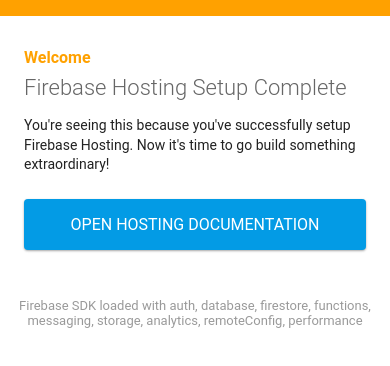
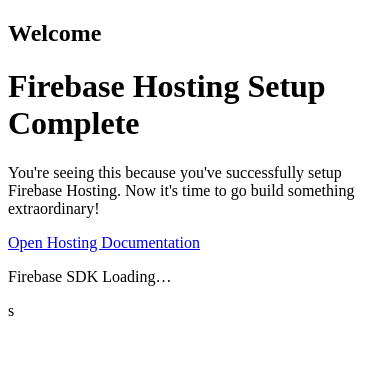
Before and after one commit to garyboyle/communication-angel, a plain HTML site: page public/index.html in a window 390 px wide. Drawn offline with Linux system fonts and the light colour scheme; some packages are replaced by stand-ins of ours.

Commit message:
Updating the index page

```diff
--- a/public/index.html
+++ b/public/index.html
@@ -3,40 +3,7 @@
   <head>
     <meta charset="utf-8">
     <meta name="viewport" content="width=device-width, initial-scale=1">
-    <title>Welcome to Firebase Hosting</title>
-
-    <!-- update the version number as needed -->
-    <script defer src="/__/firebase/9.9.3/firebase-app-compat.js"></script>
-    <!-- include only the Firebase features as you need -->
-    <script defer src="/__/firebase/9.9.3/firebase-auth-compat.js"></script>
-    <script defer src="/__/firebase/9.9.3/firebase-database-compat.js"></script>
-    <script defer src="/__/firebase/9.9.3/firebase-firestore-compat.js"></script>
-    <script defer src="/__/firebase/9.9.3/firebase-functions-compat.js"></script>
-    <script defer src="/__/firebase/9.9.3/firebase-messaging-compat.js"></script>
-    <script defer src="/__/firebase/9.9.3/firebase-storage-compat.js"></script>
-    <script defer src="/__/firebase/9.9.3/firebase-analytics-compat.js"></script>
-    <script defer src="/__/firebase/9.9.3/firebase-remote-config-compat.js"></script>
-    <script defer src="/__/firebase/9.9.3/firebase-performance-compat.js"></script>
-    <!--
-      initialize the SDK after all desired features are loaded, set useEmulator to false
-      to avoid connecting the SDK to running emulators.
-    -->
-    <script defer src="/__/firebase/init.js?useEmulator=true"></script>
-
-    <style media="screen">
-      body { background: #ECEFF1; color: rgba(0,0,0,0.87); font-family: Roboto, Helvetica, Arial, sans-serif; margin: 0; padding: 0; }
-      #message { background: white; max-width: 360px; margin: 100px auto 16px; padding: 32px 24px; border-radius: 3px; }
-      #message h2 { color: #ffa100; font-weight: bold; font-size: 16px; margin: 0 0 8px; }
-      #message h1 { font-size: 22px; font-weight: 300; color: rgba(0,0,0,0.6); margin: 0 0 16px;}
-      #message p { line-height: 140%; margin: 16px 0 24px; font-size: 14px; }
-      #message a { display: block; text-align: center; background: #039be5; text-transform: uppercase; text-decoration: none; color: white; padding: 16px; border-radius: 4px; }
-      #message, #message a { box-shadow: 0 1px 3px rgba(0,0,0,0.12), 0 1px 2px rgba(0,0,0,0.24); }
-      #load { color: rgba(0,0,0,0.4); text-align: center; font-size: 13px; }
-      @media (max-width: 600px) {
-        body, #message { margin-top: 0; background: white; box-shadow: none; }
-        body { border-top: 16px solid #ffa100; }
-      }
-    </style>
+    <title>Communication Angel</title>
   </head>
   <body>
     <div id="message">
@@ -45,45 +12,6 @@
       <p>You're seeing this because you've successfully setup Firebase Hosting. Now it's time to go build something extraordinary!</p>
       <a target="_blank" href="https://firebase.google.com/docs/hosting/">Open Hosting Documentation</a>
     </div>
-    <p id="load">Firebase SDK Loading&hellip;</p>
-
-    <script>
-      document.addEventListener('DOMContentLoaded', function() {
-        const loadEl = document.querySelector('#load');
-        // // 🔥🔥🔥🔥🔥🔥🔥🔥🔥🔥🔥🔥🔥🔥🔥🔥🔥🔥🔥🔥🔥🔥🔥🔥🔥🔥🔥🔥🔥🔥🔥
-        // // The Firebase SDK is initialized and available here!
-        //
-        // firebase.auth().onAuthStateChanged(user => { });
-        // firebase.database().ref('/path/to/ref').on('value', snapshot => { });
-        // firebase.firestore().doc('/foo/bar').get().then(() => { });
-        // firebase.functions().httpsCallable('yourFunction')().then(() => { });
-        // firebase.messaging().requestPermission().then(() => { });
-        // firebase.storage().ref('/path/to/ref').getDownloadURL().then(() => { });
-        // firebase.analytics(); // call to activate
-        // firebase.analytics().logEvent('tutorial_completed');
-        // firebase.performance(); // call to activate
-        //
-        // // 🔥🔥🔥🔥🔥🔥🔥🔥🔥🔥🔥🔥🔥🔥🔥🔥🔥🔥🔥🔥🔥🔥🔥🔥🔥🔥🔥🔥🔥🔥🔥
-
-        try {
-          let app = firebase.app();
-          let features = [
-            'auth',
-            'database',
-            'firestore',
-            'functions',
-            'messaging',
-            'storage',
-            'analytics',
-            'remoteConfig',
-            'performance',
-          ].filter(feature => typeof app[feature] === 'function');
-          loadEl.textContent = `Firebase SDK loaded with ${features.join(', ')}`;
-        } catch (e) {
-          console.error(e);
-          loadEl.textContent = 'Error loading the Firebase SDK, check the console.';
-        }
-      });
-    </script>
+    <p id="load">Firebase SDK Loading&hellip;</p>s
   </body>
 </html>
```
